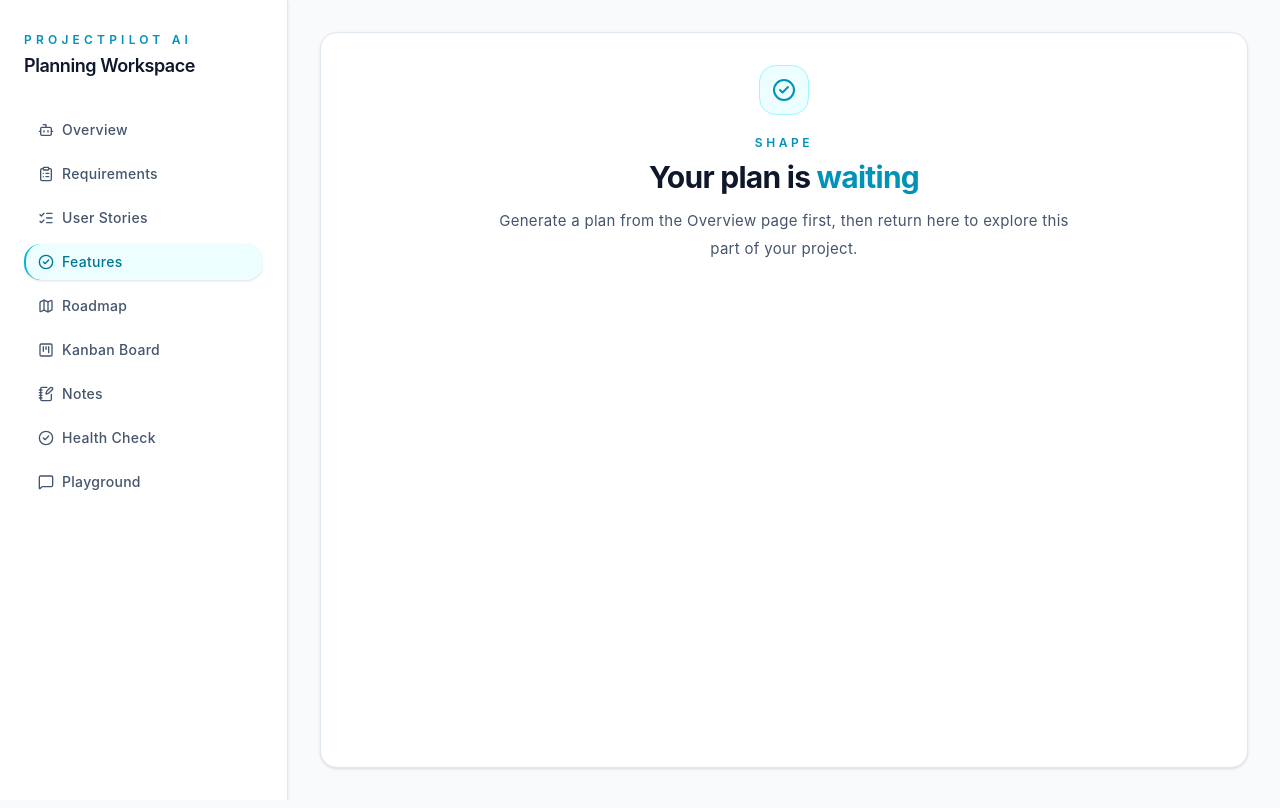
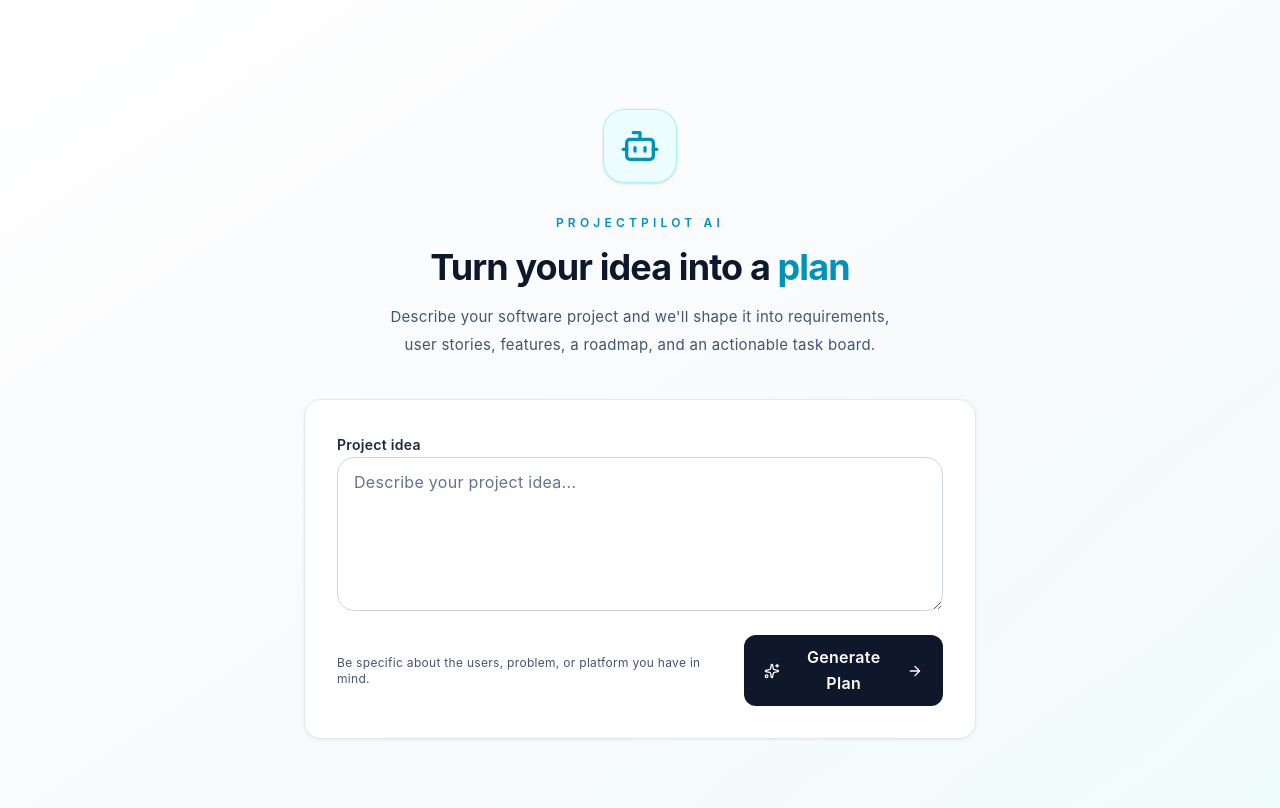
Before and after one commit to javeriabadar92-sketch/Javeria_Badar_capstone_project, a React (Vite) app: page /features in a window 1280 px wide. Shown: the top 808 px of the page. Built offline with nearby package versions, Linux system fonts and the light colour scheme.

Commit message:
feat: fix landing page routing and add styling polish

```diff
--- a/src/App.tsx
+++ b/src/App.tsx
@@ -1,9 +1,11 @@
+import { useContext } from 'react'
 import { Route, Routes } from 'react-router-dom'
 import Layout from './components/Layout'
 import Chat from './pages/Chat';
 import Features from './pages/Features'
 import HealthCheck from './pages/HealthCheck'
 import KanbanBoard from './pages/KanbanBoard'
+import LandingPage from './pages/Landing'
 import Notes from './pages/Notes'
 import Overview from './pages/Overview'
 import Requirements from './pages/Requirements'
@@ -11,10 +13,21 @@ import Roadmap from './pages/Roadmap'
 import UserStories from './pages/UserStories'
 import PlaygroundPage from './playground/PlaygroundPage';
 import { PlanProvider } from './context/PlanContext'
+import { PlanContext } from './context/plan-context'
 
-function App() {
+function AppRoutes() {
+  const context = useContext(PlanContext)
+  if (!context) throw new Error('AppRoutes must be used within PlanProvider')
+
+  if (!context.activeProjectId) {
     return (
-    <PlanProvider>
+      <Routes>
+        <Route path="*" element={<LandingPage />} />
+      </Routes>
+    )
+  }
+
+  return (
     <Routes>
       <Route element={<Layout />}>
         <Route path="/" element={<Overview />} />
@@ -29,6 +42,13 @@ function App() {
         <Route path="/playground" element={<PlaygroundPage />} />
       </Route>
     </Routes>
+  )
+}
+
+function App() {
+  return (
+    <PlanProvider>
+      <AppRoutes />
     </PlanProvider>
   )
 }
--- a/src/components/Layout.tsx
+++ b/src/components/Layout.tsx
@@ -11,10 +11,7 @@ const navItems = [
   { to: '/roadmap', label: 'Roadmap' },
   { to: '/kanban', label: 'Kanban Board' },
   { to: '/notes', label: 'Notes' },
-  { to: '/health-check', label: 'Health Check' },
-  { to: '/playground', label: 'Playground' },
 ]
-
 export default function Layout() {
   const [menuOpen, setMenuOpen] = useState(false)
 
--- a/src/pages/Features.tsx
+++ b/src/pages/Features.tsx
@@ -21,7 +21,7 @@ export default function Features() {
           items={plan.suggestedFeatures}
           onChange={updateSuggestedFeatures}
           variant="feature"
-          addLabel="+ Add feature"
+          addLabel="Add feature"
           emptyTitle="No features yet — add one below"
         />
       </div>
--- /dev/null
+++ b/src/pages/Landing.tsx
@@ -0,0 +1,119 @@
+import { useEffect, useRef, useState, type FormEvent } from 'react'
+import { useNavigate } from 'react-router-dom'
+import { ArrowRight, Bot, FolderOpen, LoaderCircle, Sparkles } from 'lucide-react'
+import PlanGenerationSkeleton from '../components/PlanGenerationSkeleton'
+import { usePlan } from '../context/usePlan'
+
+export default function Landing() {
+  const [projectIdea, setProjectIdea] = useState('')
+  const navigate = useNavigate()
+  const { projects, activeProjectId, isGenerating, error, generatePlan, switchProject } = usePlan()
+  const wasGeneratingRef = useRef(false)
+
+  useEffect(() => {
+    if (wasGeneratingRef.current && !isGenerating && !error) {
+      navigate('/')
+    }
+    wasGeneratingRef.current = isGenerating
+  }, [isGenerating, error, navigate])
+
+  const handleSubmit = (event: FormEvent<HTMLFormElement>) => {
+    event.preventDefault()
+    generatePlan(projectIdea)
+  }
+
+  const continueProject = (projectId: string) => {
+    switchProject(projectId)
+    navigate('/')
+  }
+
+  return (
+    <div className="min-h-screen bg-gradient-to-br from-white via-slate-50 to-cyan-50/40 px-4 py-10 sm:px-6 sm:py-16">
+      <div className="mx-auto flex min-h-[calc(100vh-5rem)] max-w-2xl flex-col items-center justify-center">
+        <div className="mb-8 inline-flex rounded-2xl border border-cyan-200 bg-cyan-50 p-4 text-cyan-600 shadow-sm" aria-hidden="true">
+          <Bot className="size-10" />
+        </div>
+
+        <p className="text-xs font-semibold uppercase tracking-[0.35em] text-cyan-600">ProjectPilot AI</p>
+        <h1 className="mt-4 text-center text-3xl font-bold tracking-tight text-slate-900 sm:text-4xl">
+          Turn your idea into a <span className="text-cyan-600">plan</span>
+        </h1>
+        <p className="mt-4 max-w-lg text-center text-sm leading-7 text-slate-600 sm:text-[15px]">
+          Describe your software project and we&apos;ll shape it into requirements, user stories, features, a roadmap, and an actionable task board.
+        </p>
+
+        <div className="surface-card mt-10 w-full p-6 sm:p-8">
+          <form onSubmit={handleSubmit} className="space-y-4">
+            <label htmlFor="landing-project-idea" className="text-sm font-semibold text-slate-800">
+              Project idea
+            </label>
+            <textarea
+              id="landing-project-idea"
+              value={projectIdea}
+              onChange={(event) => setProjectIdea(event.target.value)}
+              placeholder="Describe your project idea..."
+              rows={5}
+              disabled={isGenerating}
+              required
+              className="focus-ring w-full resize-y rounded-xl border border-slate-300 bg-white px-4 py-3 text-slate-800 placeholder:text-slate-500"
+            />
+            <div className="flex flex-col items-start justify-between gap-3 sm:flex-row sm:items-center">
+              <p className="text-xs text-slate-600">Be specific about the users, problem, or platform you have in mind.</p>
+              <button
+                type="submit"
+                disabled={isGenerating || !projectIdea.trim()}
+                className="focus-ring inline-flex items-center gap-2 rounded-lg bg-primary px-5 py-2.5 font-semibold text-primary-foreground transition-colors hover:bg-primary/85 disabled:cursor-not-allowed"
+              >
+                {isGenerating ? <LoaderCircle className="size-4 animate-spin" aria-hidden="true" /> : <Sparkles className="size-4" aria-hidden="true" />}
+                {isGenerating ? 'Generating plan...' : 'Generate Plan'}
+                {!isGenerating && <ArrowRight className="size-4" aria-hidden="true" />}
+              </button>
+            </div>
+          </form>
+
+          {isGenerating && <div className="mt-6"><PlanGenerationSkeleton /></div>}
+
+          {error && (
+            <div className="mt-6 rounded-xl border border-red-200 bg-red-50 p-4 text-red-800" role="alert">
+              <p className="font-semibold">We could not generate that plan.</p>
+              <p className="mt-1 text-sm text-red-700">{error}</p>
+            </div>
+          )}
+        </div>
+
+        {projects.length > 0 && (
+          <div className="mt-8 w-full">
+            <div className="mb-4 flex items-center justify-between gap-3">
+              <h2 className="text-sm font-semibold text-slate-800">Continue a saved project</h2>
+              <button
+                type="button"
+                onClick={() => navigate('/')}
+                className="focus-ring text-sm font-medium text-cyan-700 hover:text-cyan-600"
+              >
+                Skip to workspace →
+              </button>
+            </div>
+            <ul className="space-y-2">
+              {projects.map((project) => (
+                <li key={project.id}>
+                  <button
+                    type="button"
+                    onClick={() => continueProject(project.id)}
+                    className={`focus-ring flex w-full items-center gap-3 rounded-xl border px-4 py-3 text-left transition-colors ${
+                      project.id === activeProjectId
+                        ? 'border-cyan-300 bg-[#ECFEFF] text-cyan-800'
+                        : 'border-slate-200 bg-white text-slate-700 hover:border-cyan-200 hover:bg-cyan-50/40'
+                    }`}
+                  >
+                    <FolderOpen className="size-4 shrink-0 text-cyan-600" aria-hidden="true" />
+                    <span className="truncate font-medium">{project.title}</span>
+                  </button>
+                </li>
+              ))}
+            </ul>
+          </div>
+        )}
+      </div>
+    </div>
+  )
+}
--- a/src/pages/Requirements.tsx
+++ b/src/pages/Requirements.tsx
@@ -29,7 +29,7 @@ export default function Requirements() {
               <EditableList
                 items={plan.requirements[key]}
                 onChange={(items) => updateRequirements({ ...plan.requirements, [key]: items })}
-                addLabel="+ Add requirement"
+                addLabel=" Add requirement"
                 emptyTitle={`No ${key === 'functional' ? 'functional' : 'non-functional'} requirements yet — add one below`}
               />
             </div>
--- a/src/pages/UserStories.tsx
+++ b/src/pages/UserStories.tsx
@@ -22,7 +22,7 @@ export default function UserStories() {
           onChange={updateUserStories}
           onSuggestCriteria={suggestAcceptanceCriteria}
           generatingCriteriaForStoryId={generatingCriteriaForStoryId}
-          addLabel="+ Add story"
+          addLabel="Add story"
         />
       </div>
     </section>
```
Lines whose indentation alone changed are shown as unchanged.
